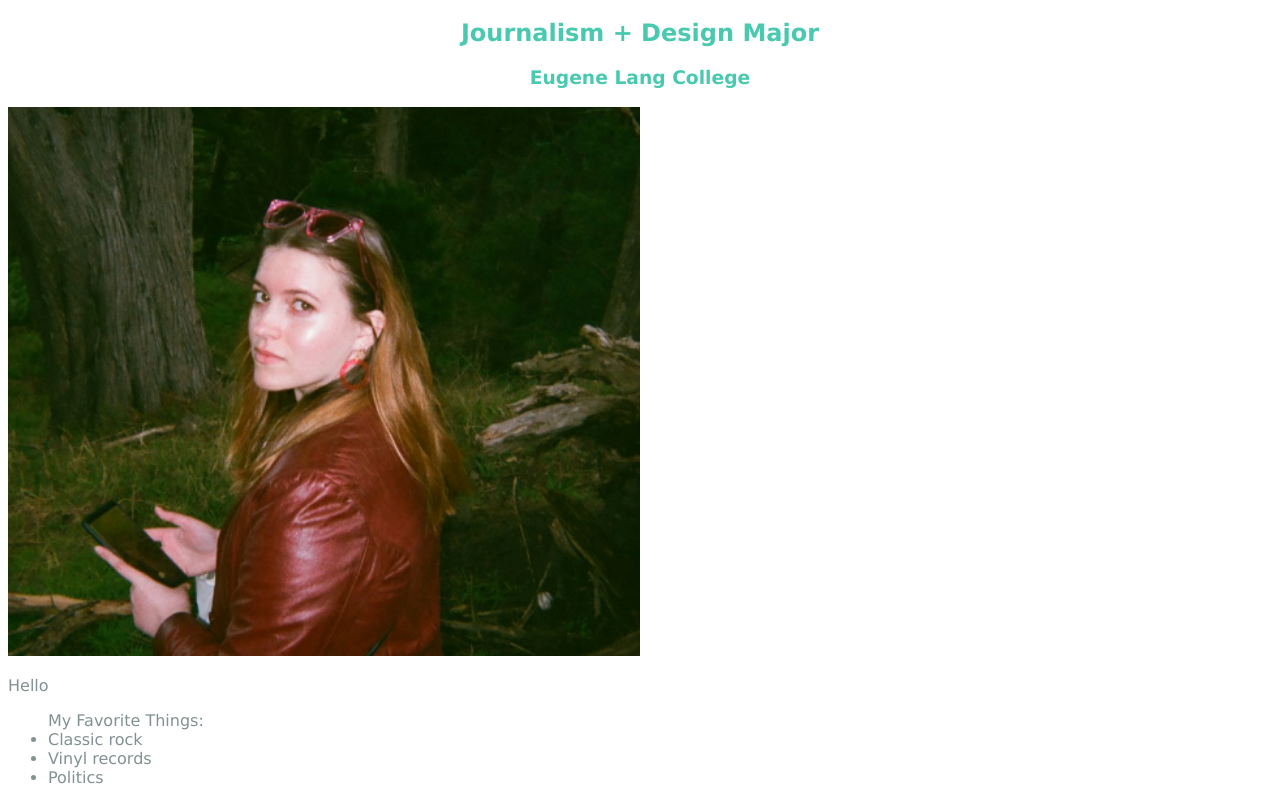
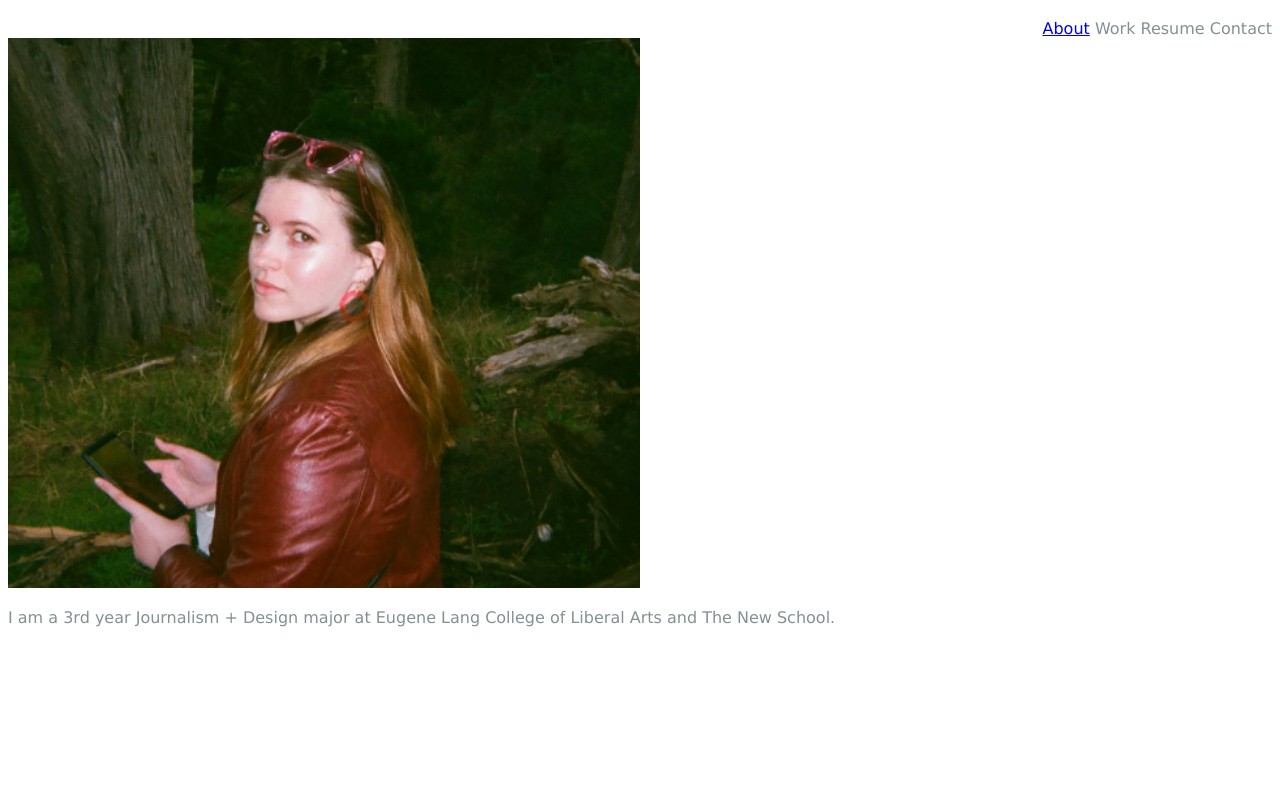
Before and after one commit to anniecarm/portfolio.github.io, a plain HTML site: page index.html in a window 1280 px wide. Shown: the part 62-865 px from the top of the page. After the commit the page ends 800 px from the top, so only its background shows below. Drawn offline with Linux system fonts and the light colour scheme.

Commit message:
Update index.html

```diff
--- a/index.html
+++ b/index.html
@@ -15,18 +15,29 @@
 	h3 {
 		color:#48C9B0; font-family: 'verdana'
 	}
+	ul {list-style-type: none; margin: 0; padding: 0;}
+
+	li{display: inline;}
+
+	.navbar {float: right;}
+
 	</style>
 </head>
 <body>
 	<h1 style="text-align: center;">Annie Carmichael</h1>
-	<h2 style="text-align: center;">Journalism + Design Major</h2>
-	<h3 style="text-align: center;">Eugene Lang College</h3>
+<div class="navbar">
+	<ul>
+		<li><a href="about.html">About</a></li>
+		<li>Work</li>
+		<li>Resume</li>
+		<li>Contact</li>
+</ul>
+</div>
+		<br>
 	<img height="50%" width="50%" src="cropped.png">
-	<p>Hello</p>
-	<ul>My Favorite Things:
-		<li>Classic rock</li>
-		<li>Vinyl records</li>
-		<li>Politics</li>
+	<p>
+		I am a 3rd year Journalism + Design major at Eugene Lang College of Liberal Arts and The New School.
+	<p>
 	</ul>
 	<font></font>
 </body>
```
